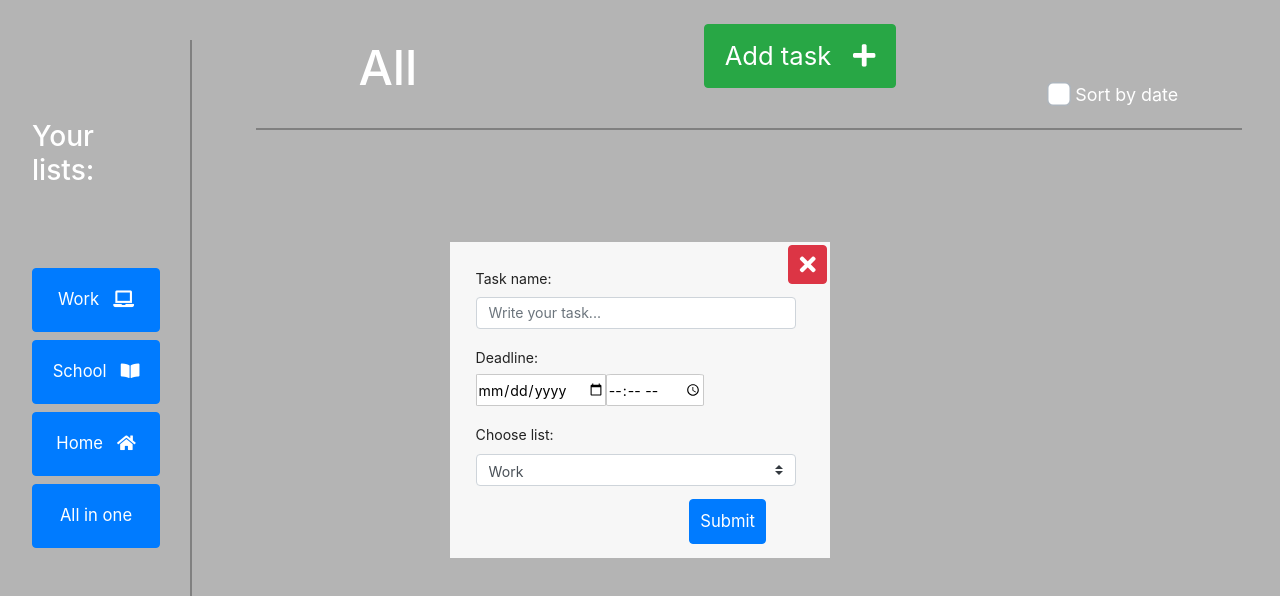
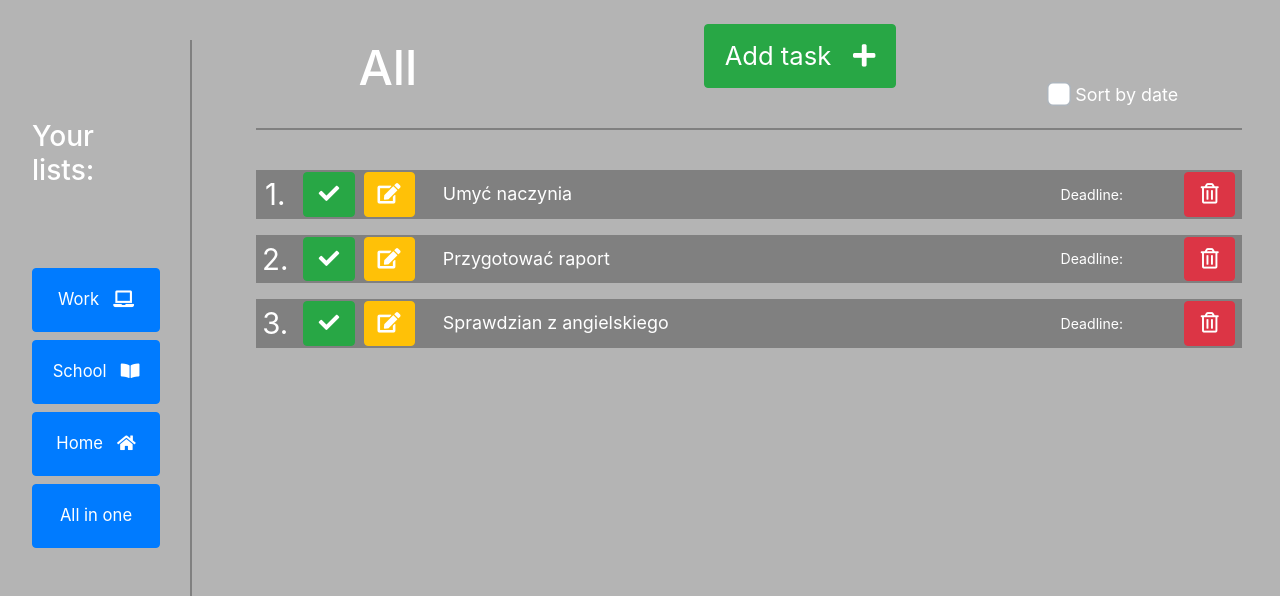
Before and after one commit to pazikbartek/ToDoApp, a React (Create React App) app: page / in a window 1280 px wide. Shown: the top 596 px of the page. Built offline with nearby package versions, Linux system fonts and the light colour scheme.

Commit message:
adding new task

```diff
--- a/src/TaskList.js
+++ b/src/TaskList.js
@@ -6,101 +6,87 @@ import AddTask from './AddTask';
 class TaskList extends Component{
     state = {
         tasks: [
-            // {
-            //     Id:0,
-            //     name:"Umyć naczynia",
-            //     category: "Home",
-            //     removed: false,
-            //     done: false
-            // },
-            // {
-            //     Id:1,
-            //     name:"Mockup",
-            //     category: "Work",
-            //     removed: false,
-            //     done: false
-            // },
-            // {
-            //     Id:2,
-            //     name:"Sprawdzian z angielskiego",
-            //     category: "School",
-            //     removed: false,
-            //     done: false
-            // },
-            // {
-            //     Id:3,
-            //     name:"Prasowanie",
-            //     category: "Home",
-            //     removed: false,
-            //     done: false
-            // },
-            // {
-            //     Id:4,
-            //     name:"Raport",
-            //     category: "Work",
-            //     removed: false,
-            //     done: false
-            // },
-            // {
-            //     Id:5,
-            //     name:"Przyroda",
-            //     category: "School",
-            //     removed: false,
-            //     done: false
-            // }
+            {
+                Id:0,
+                name:"Umyć naczynia",
+                category: "Home",
+                date: "",
+                time:"",
+                removed: false,
+                done: false
+            },
+            {
+                Id:1,
+                name:"Przygotować raport",
+                category: "Work",
+                date: "",
+                time:"",
+                removed: false,
+                done: false
+            },
+            {
+                Id:2,
+                name:"Sprawdzian z angielskiego",
+                category: "School",
+                date: "",
+                time:"",
+                removed: false,
+                done: false
+            },
         ],
 
-        editorOn: true,
+        editorOn: false,
         taskNumber: 0,
         newTask:{
-            Id:this.taskNumber,
+            Id:"",
             name:"",
             date: "",
             time:"",
-            category:""
+            category:"",
+            done: false,
+            removed: false
         }
     }
 
     handleTaskName = (e) =>{
-        console.log(this.state.newTask.date)
+        const newTask2 = {...this.state.newTask}
+        newTask2.name = e.target.value;
         this.setState({
-            newTask:{
-                name: e.target.value
-            }
+            newTask:newTask2,
         })
     }
 
     handleDate = (e) =>{
+        const newTask2 = {...this.state.newTask}
         if (e.target.type==="date"){
+            newTask2.date = e.target.value;
             this.setState({
-                newTask:{
-                    date: e.target.value
-                }
+                newTask:newTask2,
             })
         }
         else{
+            newTask2.time = e.target.value;
             this.setState({
-                newTask:{
-                    time: e.target.value
-                }
+                newTask:newTask2,
             })
         }
     }
 
     handleCategory = (e) =>{
-        console.log(e.target.value)
+        const newTask2 = {...this.state.newTask}
+        newTask2.category = e.target.value;
         this.setState({
-            newTask:{
-                category: e.target.value
-            }
+            newTask:newTask2,
         })
     }
     handleSubmit = () =>{
+        const newTask2 = {...this.state.newTask}
+        newTask2.Id = this.state.taskNumber;
         const changedTasks = [...this.state.tasks]
-        changedTasks.push(this.state.newTask)
+        changedTasks.push(newTask2);
         this.setState({
             tasks: changedTasks,
-            taskAmount: this.state.taskNumber + 1,
+            taskNumber: this.state.taskNumber + 1,
             editorOn: false
         })
     }
@@ -119,10 +105,10 @@ class TaskList extends Component{
 
     handleTaskRemove = (e) =>{
         function checkAdult(task) {
-            return task.Id == e.target.id;
+            return task.Id.toString() === e.target.id;
         }
-        const changedTasks = [...this.state.tasks]
-        const taskToRemove = changedTasks.findIndex(checkAdult)
+        const changedTasks = [...this.state.tasks];
+        const taskToRemove = changedTasks.findIndex(checkAdult);
         changedTasks[taskToRemove].removed = true;
         this.setState({
             tasks:changedTasks
@@ -137,9 +123,8 @@ class TaskList extends Component{
     }
 
     handleTaskDone = (e) =>{
-        console.log('dziala')
         function checkAdult(task) {
-            return task.Id == e.target.id;
+            return task.Id.toString() === e.target.id;
         }
         const changedTasks = [...this.state.tasks]
         const taskToDone = changedTasks.findIndex(checkAdult)
@@ -162,7 +147,7 @@ class TaskList extends Component{
                      style={ task.removed ? [{animation: "visibility 0.5s"}, true] : (task.done ? [{animation: "done 0.3s forwards"}, true, {textDecoration: "line-through"}] : [null])}
                      handleTaskRemove={this.handleTaskRemove}
                      handleTaskDone={this.handleTaskDone}
-                     date={task.date + task.time}/>)
+                     date={`${task.date} ${task.time}`}/>)
             })
         }
         else{
@@ -177,9 +162,11 @@ class TaskList extends Component{
                             name={task.name}
                             style={ task.removed ? [{animation: "visibility 0.5s"}, true] : (task.done ? [{animation: "done 0.3s forwards"}, true, {textDecoration: "line-through"}] : [null])}
                             handleTaskRemove={this.handleTaskRemove}
-                            handleTaskDone={this.handleTaskDone}/>)
+                            handleTaskDone={this.handleTaskDone}
+                            date={`${task.date} ${task.time}`}/>)
 
                 }
+                else return null
             })
         }
 
```
